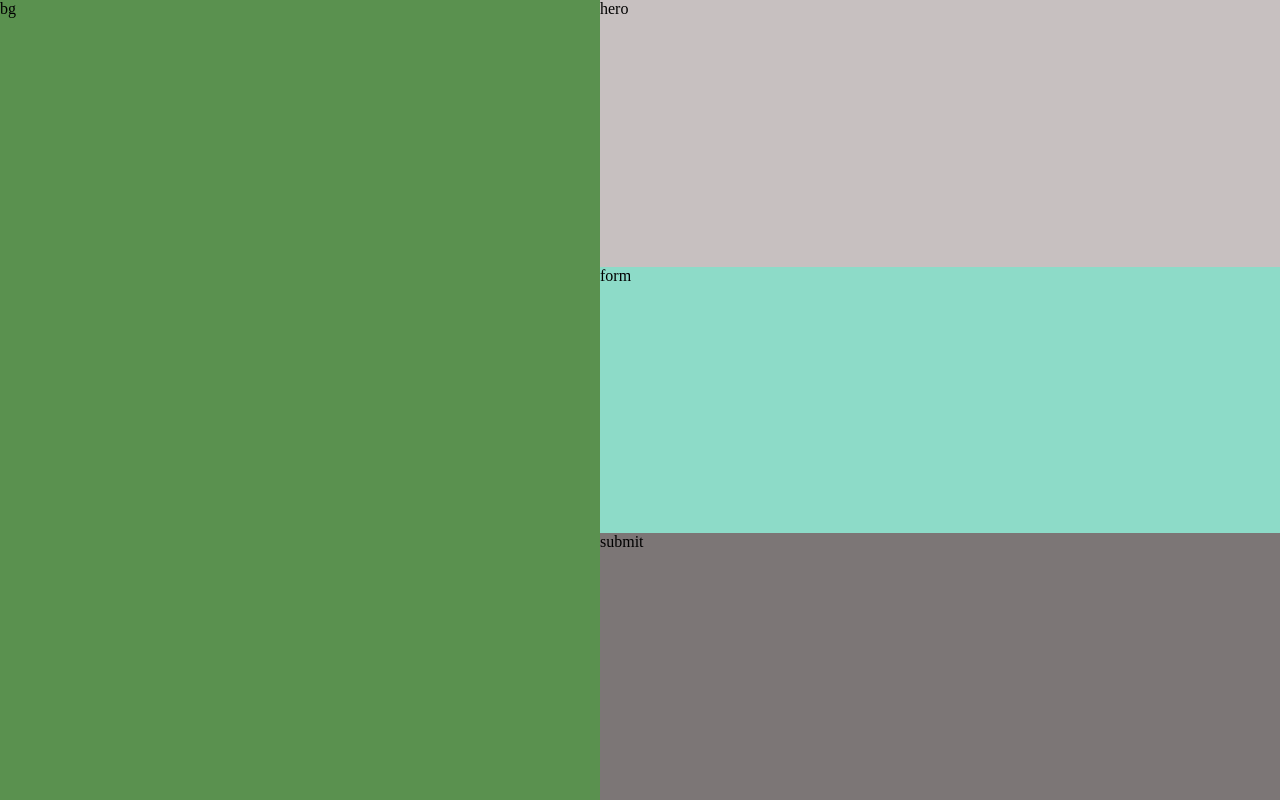
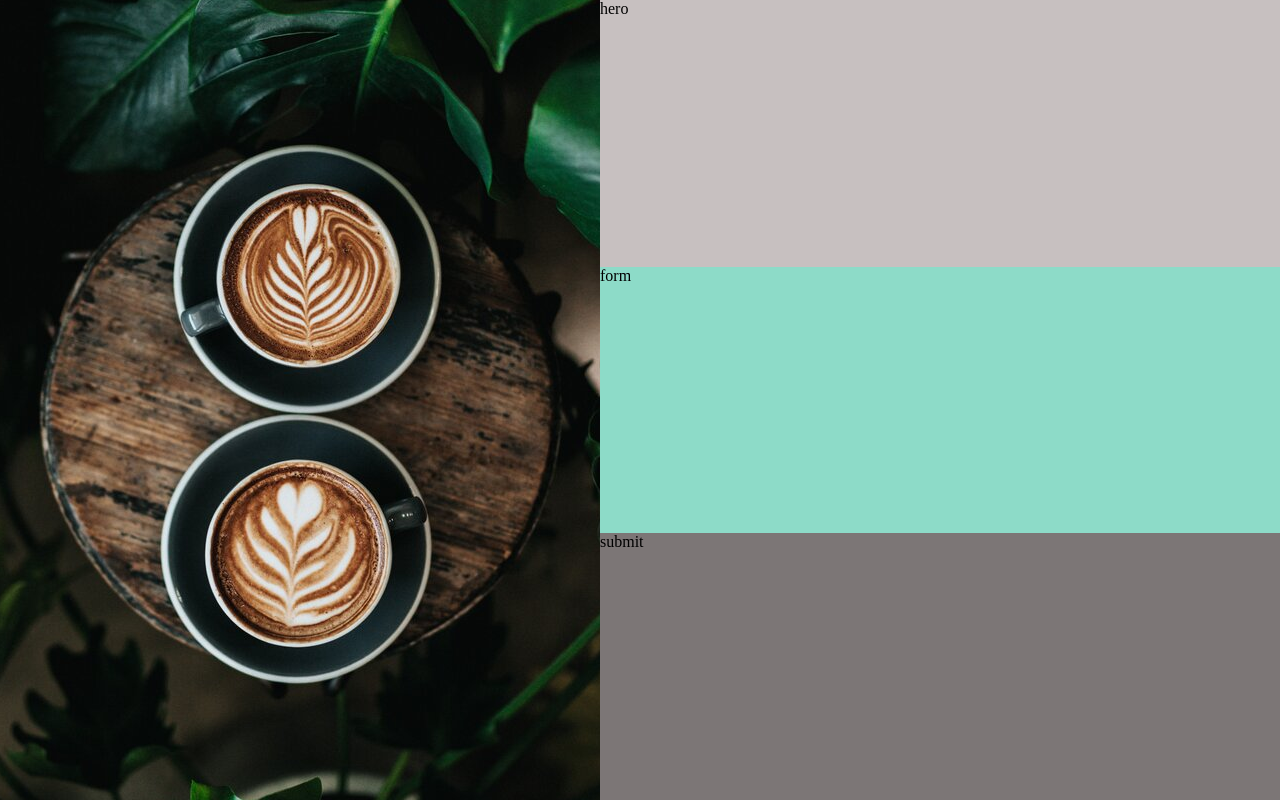
Before and after one commit to Einschleicher/odin-sign-up-form, a plain HTML site: page index.html in a window 1280 px wide. Drawn offline with Linux system fonts and the light colour scheme.

Commit message:
Add bg on the left div

```diff
--- a/index.html
+++ b/index.html
@@ -8,7 +8,9 @@
 </head>
 <body>
     <div class="container">
-        <div id="bg-container">bg</div>
+        <div id="bg-container">
+            <img src="images/coffee-800.jpg" alt="Two cups of coffee on a wooden table, some green plants in the background">
+        </div>
         <div id="form-container">
             <div id="hero">hero</div>
             <div id="form">form</div>
--- a/styles.css
+++ b/styles.css
@@ -8,9 +8,16 @@ body {
 }
 
 #bg-container {
-    background-color: #5a914f;
+    display: flex;
+    justify-content: center;
+    align-items: center;
     flex-shrink: 0;
     flex-basis: 600px;
+    overflow: hidden;
+}
+
+#bg-container img {
+    width: 800px;
 }
 
 #form-container {
```
Also changed, not shown: images/coffee-800.jpg (added).
